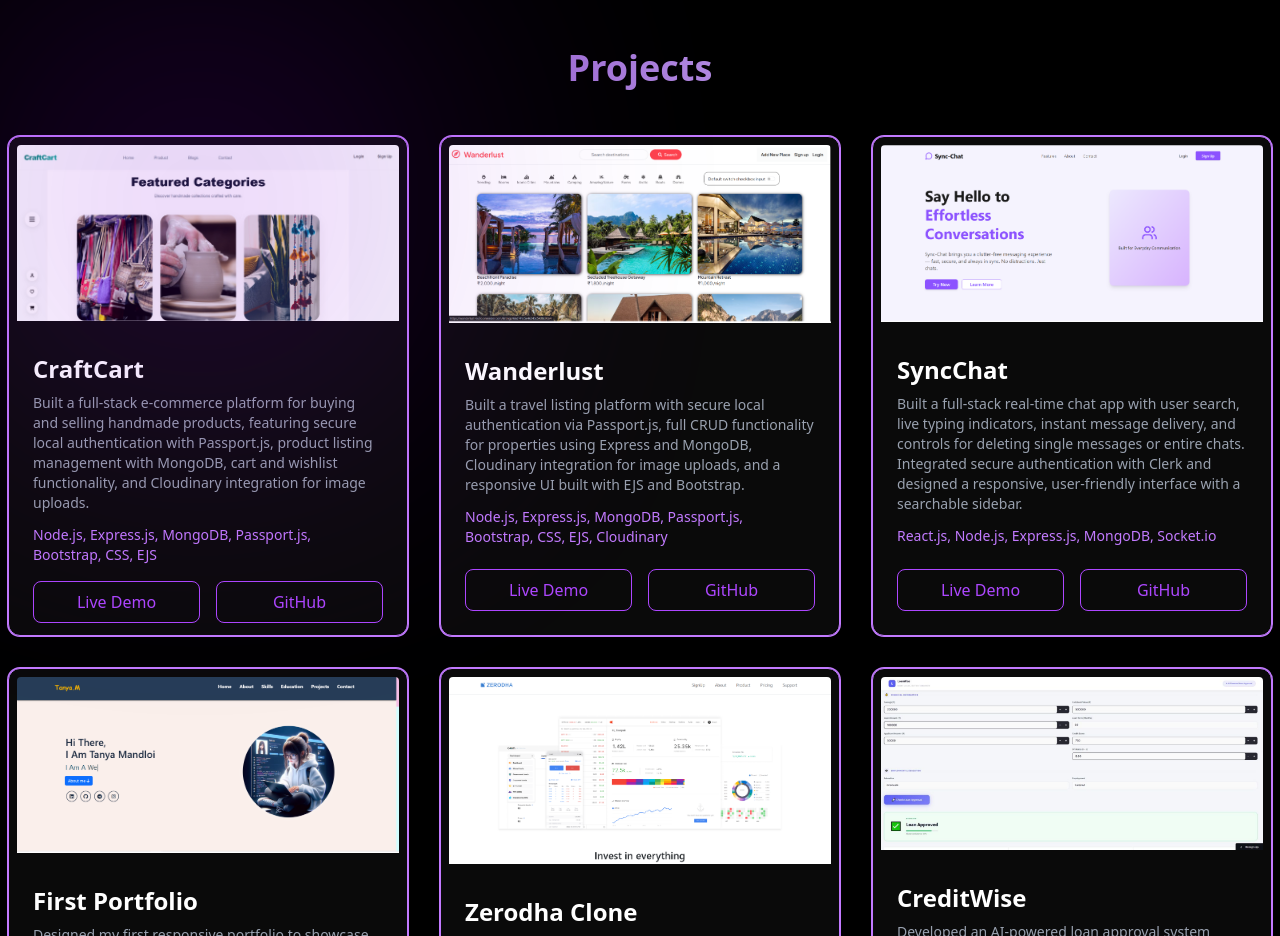
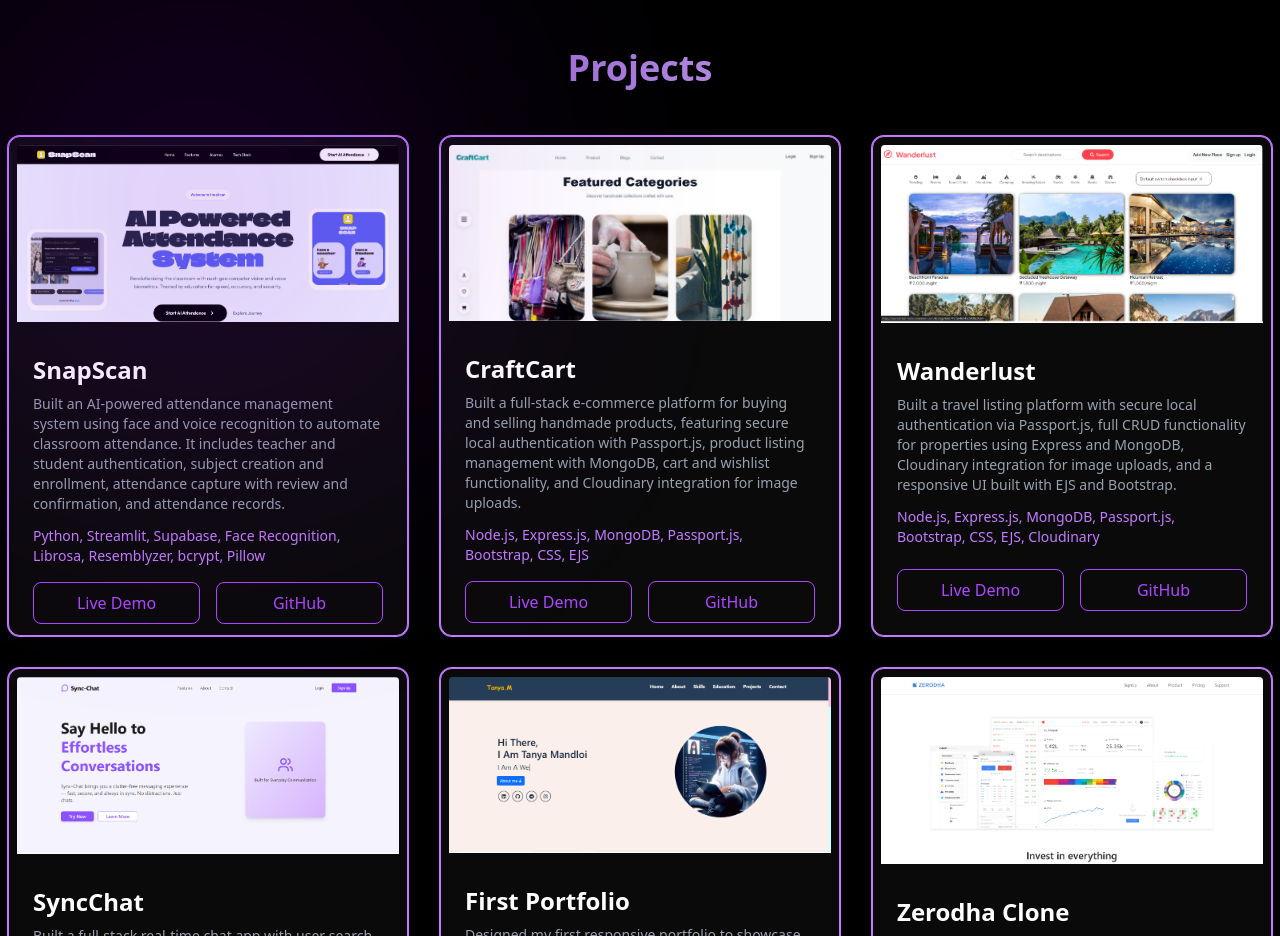
Before and after one commit to TanyaMandloi05/MyPortfolio, a Next.js app: page / in a window 1280 px wide. Shown: the part 2640-3576 px from the top of the page. Built offline with nearby package versions, Linux system fonts and the light colour scheme.

Commit message:
Add SnapScan project card with description and links
Added a new project card for SnapScan with details and links.

```diff
--- a/src/app/components/Project.jsx
+++ b/src/app/components/Project.jsx
@@ -18,6 +18,57 @@
 
         <div className="flex justify-center">
           <div className="grid grid-cols-1 sm:grid-cols-2 lg:grid-cols-3 gap-8">
+            <motion.div
+  initial={{ opacity: 0, x: -150 }}
+  whileInView={{ opacity: 1, x: 0 }}
+  transition={{ duration: 0.8, ease: "easeOut" }}
+  viewport={{ once: true }}
+  className="card w-[350px] h-[500px] sm:w-[400px] sm:h-[500px] border border-purple-400 ring hover:shadow-[0_0_20px_rgba(168,85,247,0.6)] ring-purple-400 rounded-xl overflow-hidden flex flex-col bg-[#0a0a0a]"
+>
+  <img
+    src="/image.png"
+    alt="SnapScan"
+    className="w-[430px] p-2 rounded-t-xl m-auto"
+  />
+
+  <div className="flex flex-col flex-1 p-6 text-white justify-between">
+    <div>
+      <h2 className="text-2xl font-bold">SnapScan</h2>
+
+      <p className="text-gray-400 text-sm mt-2">
+        Built an AI-powered attendance management system using face and voice
+        recognition to automate classroom attendance. It includes teacher and
+        student authentication, subject creation and enrollment, attendance
+        capture with review and confirmation, and attendance records.
+      </p>
+
+      <p className="mt-3 text-purple-400 text-sm">
+        Python, Streamlit, Supabase, Face Recognition, Librosa, Resemblyzer,
+        bcrypt, Pillow
+      </p>
+    </div>
+
+    <div className="flex gap-4 mt-4">
+      <a
+        href="https://snap-scan-landing-ch9ia0d7d-tanyas-projects-94e9198c.vercel.app/"
+        target="_blank"
+        rel="noopener noreferrer"
+        className="flex-1 px-4 py-2 text-center border border-purple-500 text-purple-500 rounded-lg font-medium hover:bg-purple-500 hover:text-white transition"
+      >
+        Live Demo
+      </a>
+
+      <a
+        href="https://github.com/TanyaMandloi05/SnapScan/tree/main"
+        target="_blank"
+        rel="noopener noreferrer"
+        className="flex-1 px-4 py-2 text-center border border-purple-500 text-purple-500 rounded-lg font-medium hover:bg-purple-500 hover:text-white transition"
+      >
+        GitHub
+      </a>
+    </div>
+  </div>
+</motion.div>
             <motion.div
               initial={{ opacity: 0, x: -150 }}
               whileInView={{ opacity: 1, x: 0 }}
```
